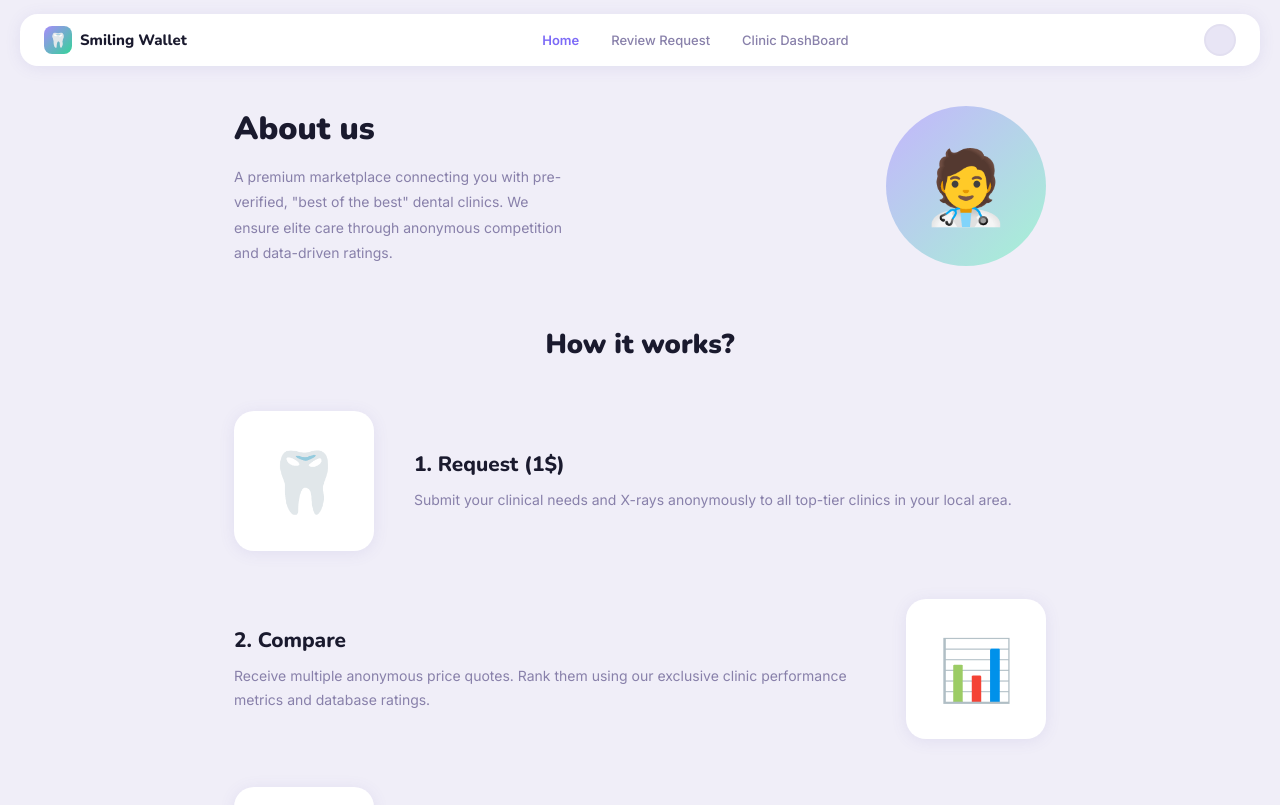
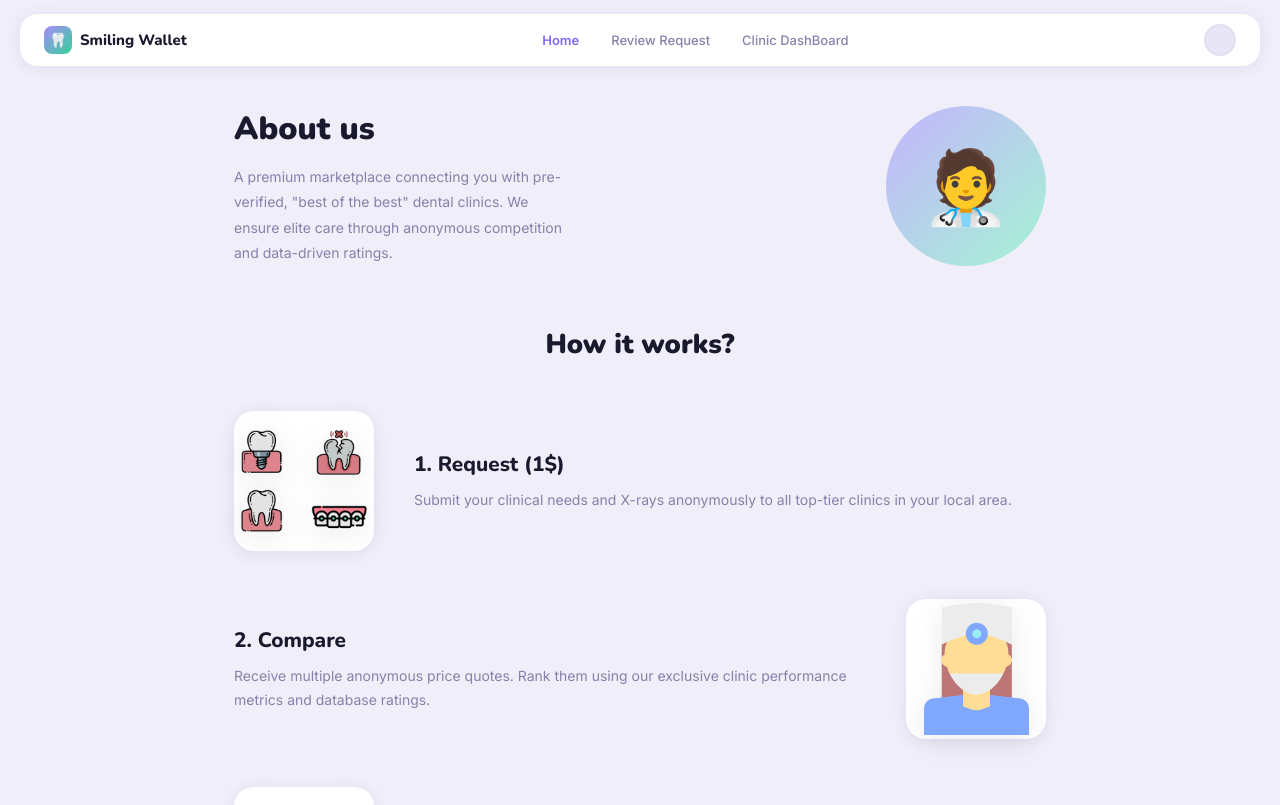
Before and after one commit to muresanianis450/SmillingWallet, a React (Vite) app in the folder src/frontend/: page / in a window 1280 px wide. Shown: the top 805 px of the page. Built offline with nearby package versions, Linux system fonts and the light colour scheme.

Commit message:
Added Dentist and TeethIcon

```diff
--- a/src/frontend/src/components/pages/About/AboutPage.tsx
+++ b/src/frontend/src/components/pages/About/AboutPage.tsx
@@ -2,21 +2,21 @@ import { PageName } from '../../../types';
 import { Button } from '../../shared/Button';
 // @ts-ignore
 import styles from './AboutPage.module.css';
-
+import { TeethIcon, DentistIcon } from '../../shared/Icons';
 interface AboutPageProps {
   setPage: (page: PageName) => void;
 }
 
 const HOW_STEPS = [
   {
-    icon: '🦷',
+    icon: <TeethIcon />,
     title: '1. Request (1$)',
     description:
         'Submit your clinical needs and X-rays anonymously to all top-tier clinics in your local area.',
     reverse: false,
   },
   {
-    icon: '📊',
+    icon: <DentistIcon />,
     title: '2. Compare',
     description:
         'Receive multiple anonymous price quotes. Rank them using our exclusive clinic performance metrics and database ratings.',
--- a/src/frontend/src/components/shared/Icons.tsx
+++ b/src/frontend/src/components/shared/Icons.tsx
@@ -1,11 +1,11 @@
-import React from 'react';
-
+import TeethIconImg from '../../../assets/Teeth_About_Page.png';
+import DentistIconImg from '../../../assets/DentistIcon.png';
 interface IconProps {
     size?: number;
     color?: string;
 }
 
-export function IconView({ size = 18, color = 'currentColor' }: IconProps) {
+export function IconView({size = 18, color = 'currentColor'}: IconProps) {
     return (
         <svg width={size} height={size} viewBox="0 0 24 24" fill="none" xmlns="http://www.w3.org/2000/svg">
             <path
@@ -20,7 +20,7 @@ export function IconView({ size = 18, color = 'currentColor' }: IconProps) {
     );
 }
 
-export function IconEdit({ size = 18, color = 'currentColor' }: IconProps) {
+export function IconEdit({size = 18, color = 'currentColor'}: IconProps) {
     return (
         <svg width={size} height={size} viewBox="0 0 24 24" fill="none" xmlns="http://www.w3.org/2000/svg">
             <path
@@ -32,12 +32,12 @@ export function IconEdit({ size = 18, color = 'currentColor' }: IconProps) {
     );
 }
 
-export function IconDelete({ size = 18, color = 'currentColor' }: IconProps) {
+export function IconDelete({size = 18, color = 'currentColor'}: IconProps) {
     return (
         <svg width={size} height={size} viewBox="0 0 24 24" fill="none" xmlns="http://www.w3.org/2000/svg">
-            <path d="M20.5001 6H3.5"                          stroke={color} strokeWidth="1.5" strokeLinecap="round"/>
-            <path d="M9.5 11L10 16"                            stroke={color} strokeWidth="1.5" strokeLinecap="round"/>
-            <path d="M14.5 11L14 16"                           stroke={color} strokeWidth="1.5" strokeLinecap="round"/>
+            <path d="M20.5001 6H3.5" stroke={color} strokeWidth="1.5" strokeLinecap="round"/>
+            <path d="M9.5 11L10 16" stroke={color} strokeWidth="1.5" strokeLinecap="round"/>
+            <path d="M14.5 11L14 16" stroke={color} strokeWidth="1.5" strokeLinecap="round"/>
             <path
                 d="M6.5 6C6.55588 6 6.58382 6 6.60915 5.99936C7.43259 5.97849 8.15902 5.45491 8.43922 4.68032C8.44784 4.65649 8.45667 4.62999 8.47434 4.57697L8.57143 4.28571C8.65431 4.03708 8.69575 3.91276 8.75071 3.8072C8.97001 3.38607 9.37574 3.09364 9.84461 3.01877C9.96213 3 10.0932 3 10.3553 3H13.6447C13.9068 3 14.0379 3 14.1554 3.01877C14.6243 3.09364 15.03 3.38607 15.2493 3.8072C15.3043 3.91276 15.3457 4.03708 15.4286 4.28571L15.5257 4.57697C15.5433 4.62992 15.5522 4.65651 15.5608 4.68032C15.841 5.45491 16.5674 5.97849 17.3909 5.99936C17.4162 6 17.4441 6 17.5 6"
                 stroke={color} strokeWidth="1.5"
@@ -49,3 +49,36 @@ export function IconDelete({ size = 18, color = 'currentColor' }: IconProps) {
         </svg>
     );
 }
+
+export function DentistIcon() {
+    return (
+        <img
+            src={DentistIconImg}
+            alt="Dentist Illustration"
+            style={{
+                width: '75%',     /* Increased from 80% to 90% to make it LARGER */
+                height: 'auto',
+                display: 'block',
+                margin: '5 auto', /* Ensures horizontal centering */
+                filter: 'drop-shadow(0 5px 15px rgba(0,0,0,0.08))' /* Adds depth */
+            }}
+        />
+    );
+}
+
+
+export function TeethIcon() {
+    return (
+        <img
+            src={TeethIconImg}
+            alt="Teeth Illustration"
+            style={{
+                width: '90%',     /* Increased from 80% to 90% to make it LARGER */
+                height: 'auto',
+                display: 'block',
+                margin: '5 auto', /* Ensures horizontal centering */
+                filter: 'drop-shadow(0 5px 15px rgba(0,0,0,0.08))' /* Adds depth */
+            }}
+        />
+    );
+}
```
Also changed, not shown: src/frontend/assets/DentistIcon.png (added), src/frontend/assets/Teeth_About_Page.png (added), src/frontend/src/components/pages/About/AboutPage.module.css (line endings or trailing spaces). Lines whose indentation alone changed are shown as unchanged.
